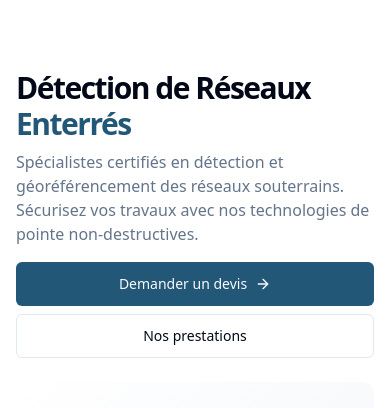
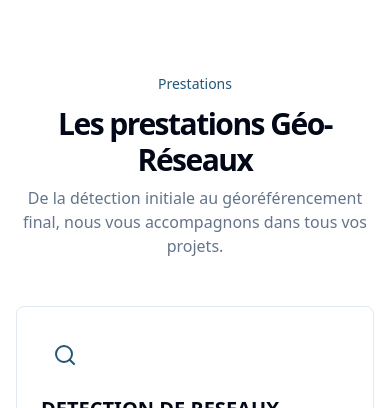
Before and after one commit to GeoReseaux/website, a React (Vite) app in the folder Front/: page / in a window 390 px wide. Shown: the part 575-983 px from the top of the page. Built offline with nearby package versions, Linux system fonts and the light colour scheme.

Commit message:
feat(hero): added hero carousel

```diff
--- a/Front/src/components/hero-carousel.jsx
+++ b/Front/src/components/hero-carousel.jsx
@@ -73,11 +73,15 @@ export default function HeroCarousel() {
             }`}
           >
             <div className="absolute inset-0">
-              <img
-                src={slide.image}
-                alt={slide.title}
-                className="w-full h-full object-cover"
-              />
+              {slide.image ? (
+                <img
+                  src={slide.image}
+                  alt={slide.title}
+                  className="w-full h-full object-cover"
+                />
+              ) : (
+                <div className="w-full h-full bg-gradient-to-br from-primary/20 via-background to-background" />
+              )}
               <div className="absolute inset-0 bg-gradient-to-r from-black/60 via-black/40 to-transparent"></div>
             </div>
 
--- a/Front/src/routes/Index.jsx
+++ b/Front/src/routes/Index.jsx
@@ -1,10 +1,9 @@
 import { useEffect, useState } from "react"
-import { motion, AnimatePresence } from "framer-motion"
-import { ArrowRight, Globe, Map, Network, Shield, Zap, Search, MapPin, FileCheck, Users, Star, Building, Wrench } from "lucide-react"
+import { motion } from "framer-motion"
+import { ArrowRight, Network, Shield, Zap, Search, MapPin, FileCheck, Users, Star, Building, Wrench } from "lucide-react"
 import { Button } from "@/components/ui/button"
 import { Dialog, DialogTrigger, DialogContent, DialogHeader, DialogTitle, DialogDescription } from "@/components/ui/dialog"
 import { Carousel, CarouselContent, CarouselItem, CarouselPrevious, CarouselNext } from "@/components/ui/carousel"
-import NetworkAnimation from "@/components/network-animation"
 import Navbar from "@/components/navbar"
 import Footer from "@/components/footer"
 import HeroCarousel from "@/components/hero-carousel"
@@ -20,66 +19,8 @@ export default function Home() {
     <div className="flex min-h-screen flex-col">
       <Navbar />
 
-      <HeroCarousel />
-
       <main className="flex-1">
-        <section className="relative overflow-hidden bg-gradient-to-b from-primary/10 to-background py-20 md:py-32">
-          <div className="container px-4 md:px-6">
-            <div className="grid gap-6 lg:grid-cols-2 lg:gap-12 xl:gap-16">
-              <motion.div
-                className="flex flex-col justify-center space-y-4"
-                initial={{ opacity: 0, y: 20 }}
-                animate={{ opacity: 1, y: 0 }}
-                transition={{ duration: 0.5 }}
-              >
-                <div className="space-y-2">
-                  <motion.h1
-                    className="text-3xl font-bold tracking-tighter sm:text-4xl md:text-5xl lg:text-6xl"
-                    initial={{ opacity: 0 }}
-                    animate={{ opacity: 1 }}
-                    transition={{ delay: 0.2, duration: 0.7 }}
-                  >
-                    Détection de Réseaux <span className="text-primary">Enterrés</span>
-                  </motion.h1>
-                  <motion.p
-                    className="max-w-[600px] text-muted-foreground md:text-xl/relaxed lg:text-base/relaxed xl:text-xl/relaxed"
-                    initial={{ opacity: 0 }}
-                    animate={{ opacity: 1 }}
-                    transition={{ delay: 0.4, duration: 0.7 }}
-                  >
-                    Spécialistes certifiés en détection et géoréférencement des réseaux souterrains. Sécurisez vos travaux avec nos technologies de pointe non-destructives.
-                  </motion.p>
-                </div>
-                <motion.div
-                  className="flex flex-col gap-2 min-[400px]:flex-row"
-                  initial={{ opacity: 0 }}
-                  animate={{ opacity: 1 }}
-                  transition={{ delay: 0.6, duration: 0.7 }}
-                >
-                  <Button size="lg" className="group">
-                    Demander un devis
-                    <ArrowRight className="ml-2 h-4 w-4 transition-transform group-hover:translate-x-1" />
-                  </Button>
-                  <Button variant="outline" size="lg">
-                    Nos prestations
-                  </Button>
-                </motion.div>
-              </motion.div>
-              <AnimatePresence>
-                {isLoaded && (
-                  <motion.div
-                    initial={{ opacity: 0, scale: 0.9 }}
-                    animate={{ opacity: 1, scale: 1 }}
-                    transition={{ delay: 0.3, duration: 0.7 }}
-                    className="relative h-[300px] md:h-[400px] lg:h-[500px] rounded-xl overflow-hidden"
-                  >
-                    <NetworkAnimation />
-                  </motion.div>
-                )}
-              </AnimatePresence>
-            </div>
-          </div>
-        </section>
+        <HeroCarousel />
 
         <section className="bg-background py-20">
           <div className="container px-4 md:px-6">
```
